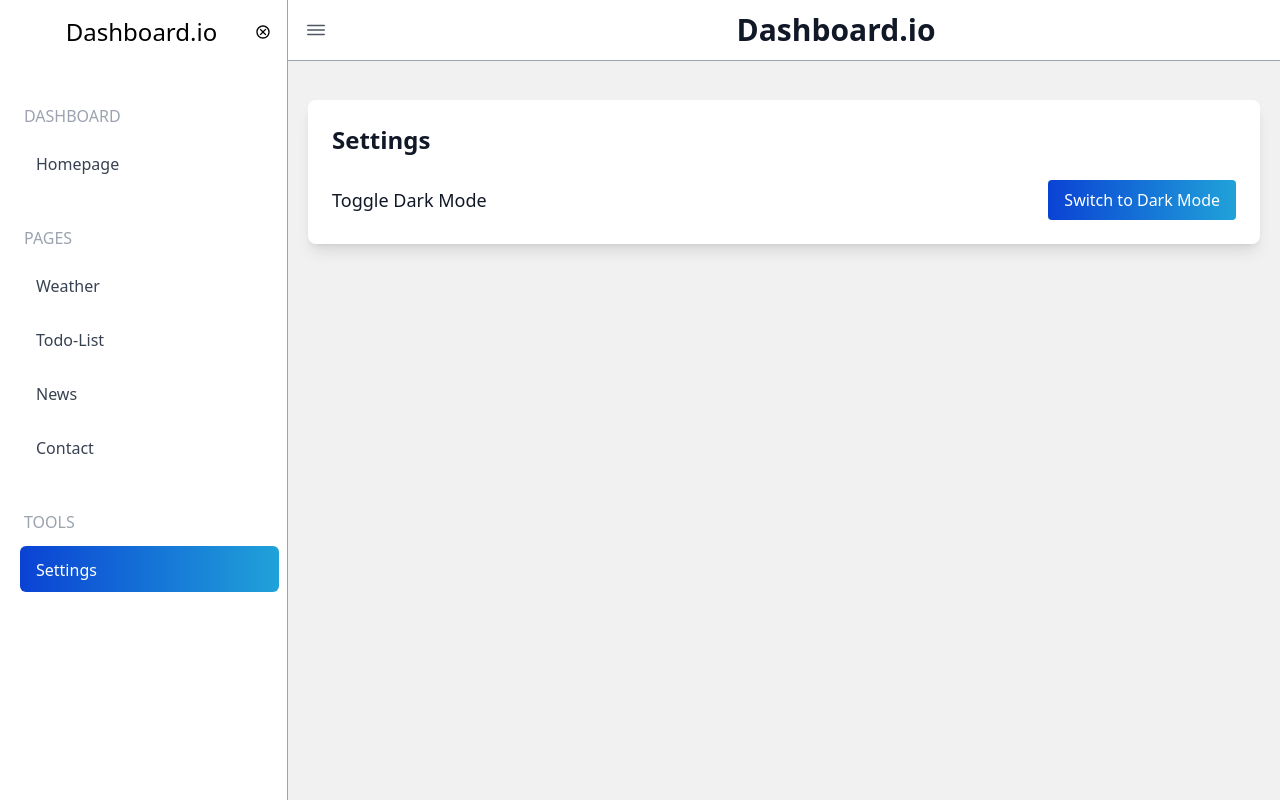
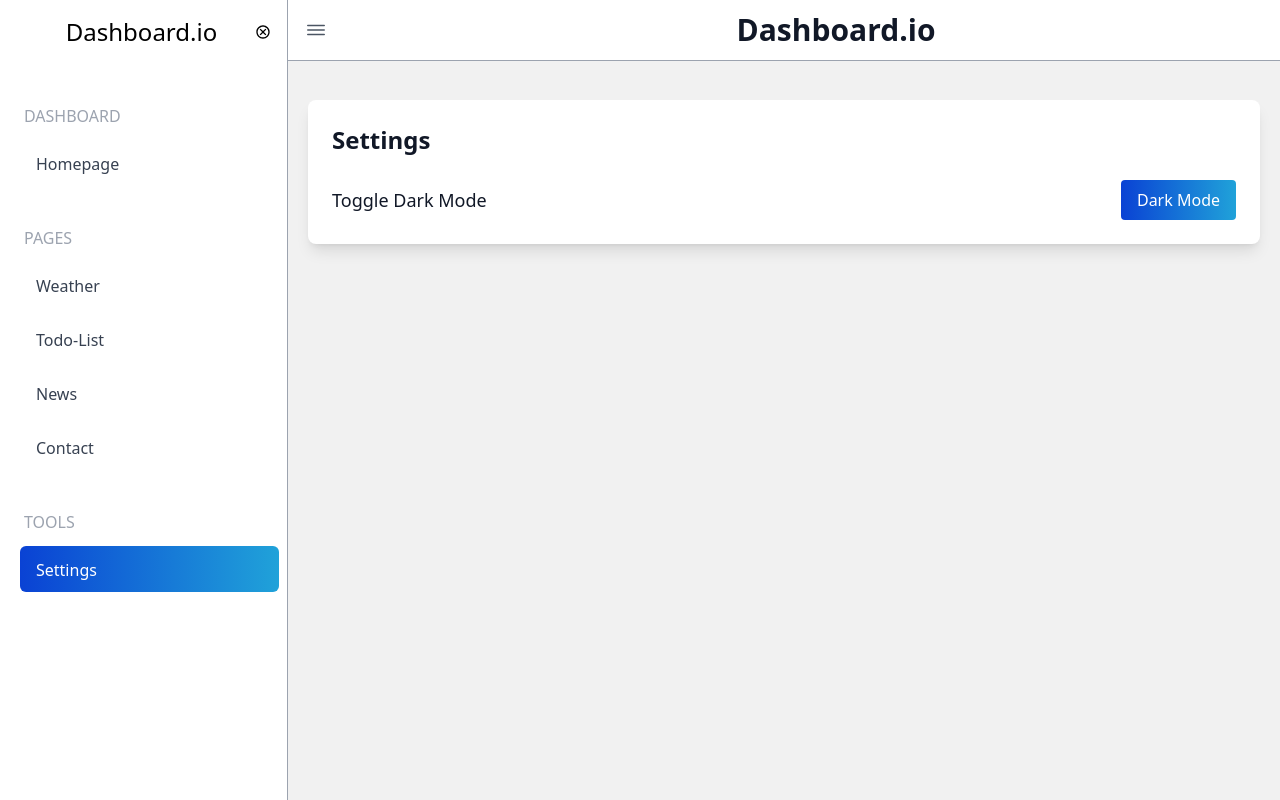
Before and after one commit to jeffreychery009/Dashboard-profile, a React (Vite) app: page /settings in a window 1280 px wide. Built offline with nearby package versions, Linux system fonts and the light colour scheme.

Commit message:
Minor Changes

```diff
--- a/src/components/NavBar.tsx
+++ b/src/components/NavBar.tsx
@@ -8,7 +8,7 @@ const NavBar = () => {
   useEffect(() => {
     const handleResize = () => {
       if (window.innerWidth <= 769 && activeMenu) {
-        setActiveMenu(!true);
+        setActiveMenu(true);
       }
     };
     window.addEventListener("resize", handleResize);
--- a/src/pages/Settings.tsx
+++ b/src/pages/Settings.tsx
@@ -18,7 +18,7 @@ const SettingsPage: React.FC = () => {
           onClick={toggleTheme}
           className="bg-gradient-to-r from-[#0A42D4] to-[#20A2D9] text-white py-2 px-4 rounded"
         >
-          {theme === "light" ? "Switch to Dark Mode" : "Switch to Light Mode"}
+          {theme === "light" ? "Dark Mode" : "Light Mode"}
         </button>
       </div>
     </div>
```
